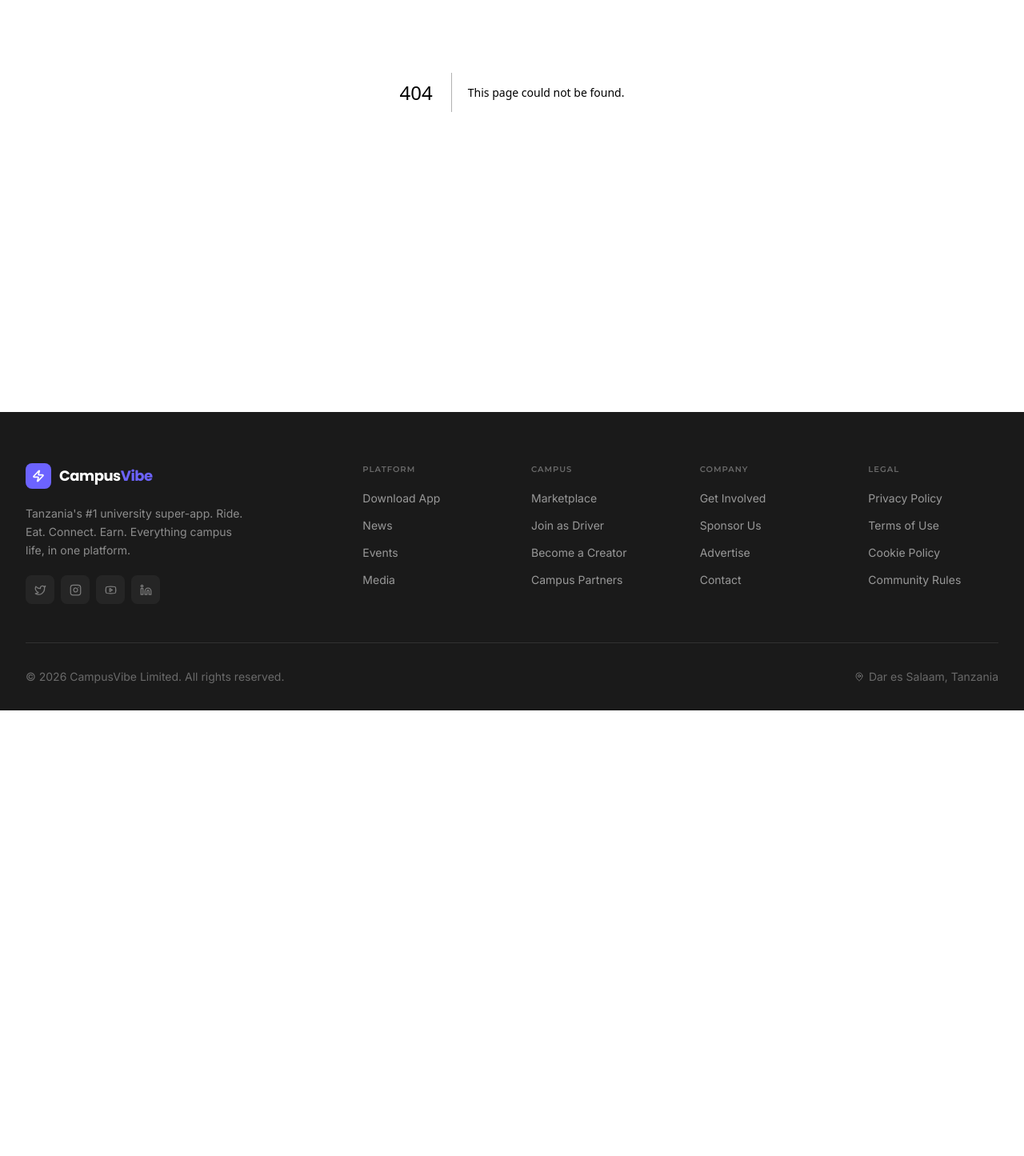
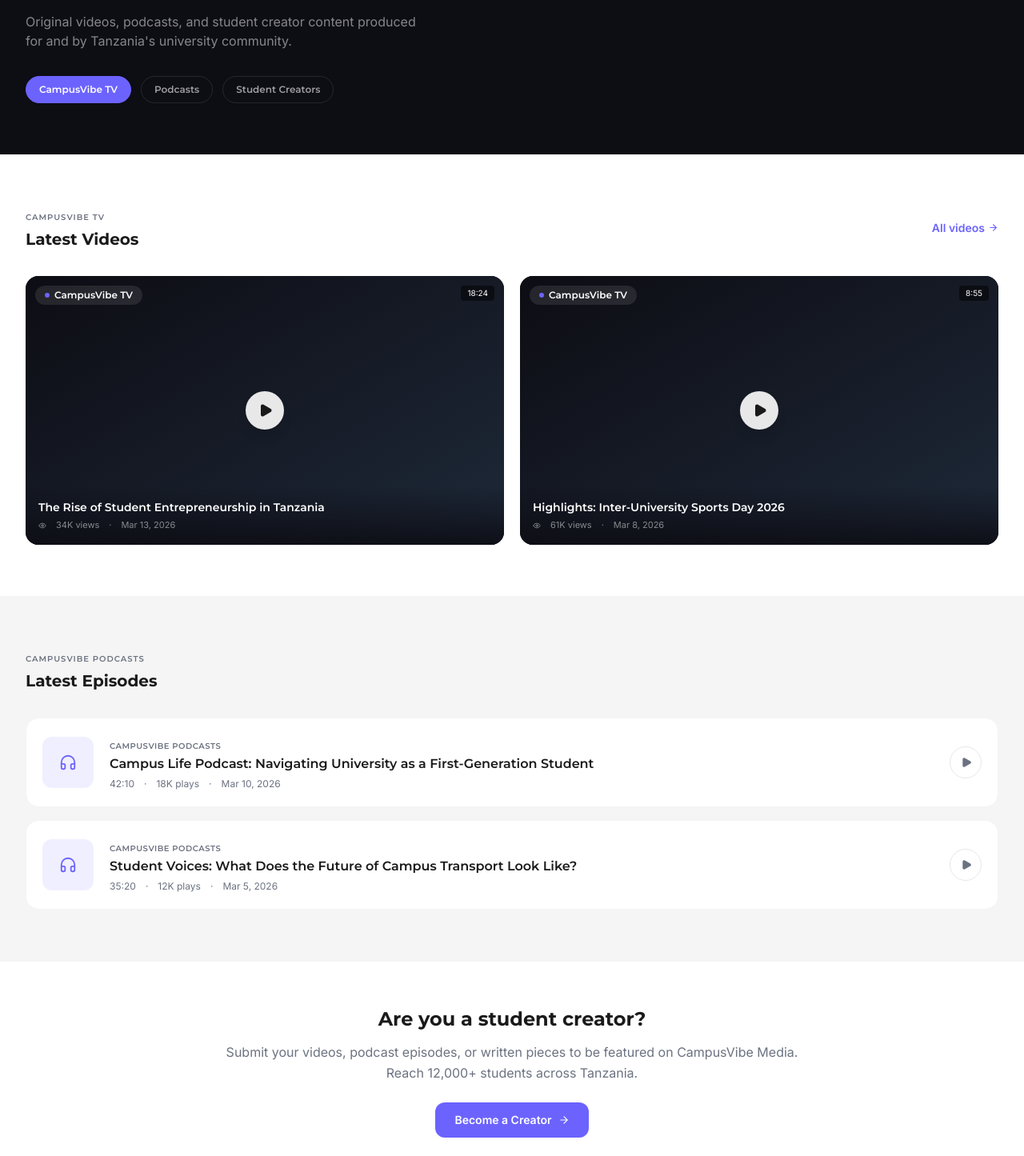
Before and after one commit to Stark-Priver/campusvibe, a Next.js app in the folder campusvibe/: page /media in a window 1280 px wide. Before the commit this address had no page. Shown: the part 285-1730 px from the top of the page at 80% size. Before the commit the page ends 1173 px from the top, so only its background shows below. Built offline with nearby package versions, Linux system fonts and the light colour scheme.

Commit message:
ui: page.tsx [2026-03-15 13:39:05]

```diff
--- /dev/null
+++ b/campusvibe/src/app/media/page.tsx
@@ -0,0 +1,175 @@
+import Link from "next/link"
+import { Play, Headphones, Eye, ArrowRight, Tv } from "lucide-react"
+import { AnimatedSection } from "@/components/ui/AnimatedSection"
+import { mediaItems } from "@/lib/data"
+import type { Metadata } from "next"
+
+export const metadata: Metadata = {
+  title: "Media — CampusVibe",
+  description:
+    "CampusVibe TV and Podcasts — video and audio content for and by Tanzanian university students.",
+}
+
+export default function MediaPage() {
+  const videos = mediaItems.filter((m) => m.type === "video")
+  const podcasts = mediaItems.filter((m) => m.type === "podcast")
+
+  return (
+    <>
+      {/* Hero */}
+      <div className="pt-16 bg-canvas">
+        <div className="max-w-7xl mx-auto px-4 sm:px-6 lg:px-8 py-16">
+          <AnimatedSection>
+            <span className="inline-flex items-center gap-2 text-[10px] uppercase tracking-widest font-section font-semibold text-white/40 mb-4">
+              <Tv size={12} className="text-brand" />
+              CampusVibe Media Hub
+            </span>
+            <h1 className="font-heading font-black text-4xl sm:text-5xl text-white leading-tight">
+              Watch. Listen.
+              <span className="text-brand block">Stay Informed.</span>
+            </h1>
+            <p className="mt-4 text-white/50 text-base font-body max-w-lg">
+              Original videos, podcasts, and student creator content produced for and by Tanzania&apos;s
+              university community.
+            </p>
+          </AnimatedSection>
+
+          {/* Platform pills */}
+          <AnimatedSection delay={0.1} className="mt-8 flex gap-3">
+            {["CampusVibe TV", "Podcasts", "Student Creators"].map((platform) => (
+              <button
+                key={platform}
+                className="px-4 py-2 rounded-full text-xs font-section font-semibold border border-white/10 text-white/60 hover:bg-white/5 hover:text-white transition-colors first:bg-brand first:text-white first:border-brand"
+              >
+                {platform}
+              </button>
+            ))}
+          </AnimatedSection>
+        </div>
+      </div>
+
+      {/* Videos */}
+      <section className="bg-white py-16">
+        <div className="max-w-7xl mx-auto px-4 sm:px-6 lg:px-8">
+          <AnimatedSection className="flex items-center justify-between mb-8">
+            <div>
+              <span className="text-[10px] uppercase tracking-widest font-section font-semibold text-muted">
+                CampusVibe TV
+              </span>
+              <h2 className="mt-1 font-section font-bold text-xl text-dark">Latest Videos</h2>
+            </div>
+            <Link href="/media" className="hidden sm:inline-flex items-center gap-1 text-sm font-semibold text-brand">
+              All videos <ArrowRight size={13} />
+            </Link>
+          </AnimatedSection>
+
+          <div className="grid grid-cols-1 sm:grid-cols-2 gap-5">
+            {videos.map((item, i) => (
+              <AnimatedSection key={item.id} delay={0.07 * i}>
+                <Link
+                  href={`/media/${item.slug}`}
+                  className="group relative block aspect-video bg-dark rounded-2xl overflow-hidden card-hover"
+                >
+                  <div className="absolute inset-0 bg-gradient-to-br from-canvas to-gray-800" />
+                  <span className="absolute top-3 left-3 flex items-center gap-1.5 px-3 py-1 rounded-full bg-white/10 backdrop-blur-sm text-white text-xs font-section font-semibold">
+                    <span className="w-1.5 h-1.5 rounded-full bg-brand" />
+                    {item.channel}
+                  </span>
+                  <span className="absolute top-3 right-3 px-2 py-0.5 rounded bg-black/50 text-white text-[10px] font-body">
+                    {item.duration}
+                  </span>
+                  <div className="absolute inset-0 flex items-center justify-center">
+                    <div className="w-12 h-12 rounded-full bg-white/90 flex items-center justify-center group-hover:scale-110 transition-transform duration-200 shadow-lg">
+                      <Play size={18} className="text-dark fill-dark ml-0.5" />
+                    </div>
+                  </div>
+                  <div
+                    className="absolute bottom-0 inset-x-0 p-4"
+                    style={{ background: "linear-gradient(to top, rgba(13,13,20,0.9) 0%, transparent 100%)" }}
+                  >
+                    <h3 className="font-section font-semibold text-white text-sm leading-snug">
+                      {item.title}
+                    </h3>
+                    <div className="flex items-center gap-3 mt-1 text-white/50 text-[11px] font-body">
+                      <Eye size={10} /> {item.views} views
+                      <span>·</span>
+                      {item.date}
+                    </div>
+                  </div>
+                </Link>
+              </AnimatedSection>
+            ))}
+          </div>
+        </div>
+      </section>
+
+      {/* Podcasts */}
+      <section className="bg-surface py-16">
+        <div className="max-w-7xl mx-auto px-4 sm:px-6 lg:px-8">
+          <AnimatedSection className="flex items-center justify-between mb-8">
+            <div>
+              <span className="text-[10px] uppercase tracking-widest font-section font-semibold text-muted">
+                CampusVibe Podcasts
+              </span>
+              <h2 className="mt-1 font-section font-bold text-xl text-dark">Latest Episodes</h2>
+            </div>
+          </AnimatedSection>
+
+          <div className="space-y-4">
+            {podcasts.map((item, i) => (
+              <AnimatedSection key={item.id} delay={0.07 * i}>
+                <Link
+                  href={`/media/${item.slug}`}
+                  className="group flex items-center gap-5 bg-white border border-gray-100 rounded-2xl p-5 card-hover"
+                >
+                  <div className="w-16 h-16 rounded-xl bg-brand/10 flex items-center justify-center shrink-0">
+                    <Headphones size={22} className="text-brand" />
+                  </div>
+                  <div className="flex-1 min-w-0">
+                    <span className="text-[10px] uppercase tracking-wider text-muted font-section font-semibold">
+                      {item.channel}
+                    </span>
+                    <h3 className="font-section font-semibold text-dark group-hover:text-brand transition-colors text-base leading-snug mt-0.5">
+                      {item.title}
+                    </h3>
+                    <div className="flex items-center gap-3 mt-1.5 text-xs text-muted font-body">
+                      <span>{item.duration}</span>
+                      <span>·</span>
+                      <span>{item.views} plays</span>
+                      <span>·</span>
+                      <span>{item.date}</span>
+                    </div>
+                  </div>
+                  <div className="shrink-0 flex items-center">
+                    <div className="w-10 h-10 rounded-full border border-gray-200 flex items-center justify-center group-hover:bg-brand group-hover:border-brand transition-colors">
+                      <Play size={14} className="text-muted group-hover:text-white fill-current ml-0.5 transition-colors" />
+                    </div>
+                  </div>
+                </Link>
+              </AnimatedSection>
+            ))}
+          </div>
+        </div>
+      </section>
+
+      {/* Creator CTA */}
+      <section className="bg-white py-14 border-t border-gray-100">
+        <div className="max-w-3xl mx-auto px-4 text-center">
+          <AnimatedSection>
+            <h2 className="font-section font-bold text-2xl text-dark">Are you a student creator?</h2>
+            <p className="text-muted text-base font-body mt-3 leading-relaxed">
+              Submit your videos, podcast episodes, or written pieces to be featured on CampusVibe Media.
+              Reach 12,000+ students across Tanzania.
+            </p>
+            <Link
+              href="/get-involved#contributor"
+              className="mt-6 inline-flex items-center gap-2 px-6 py-3 rounded-xl bg-brand text-white text-sm font-semibold hover:bg-[#5a52e0] transition-colors"
+            >
+              Become a Creator <ArrowRight size={14} />
+            </Link>
+          </AnimatedSection>
+        </div>
+      </section>
+    </>
+  )
+}
```
